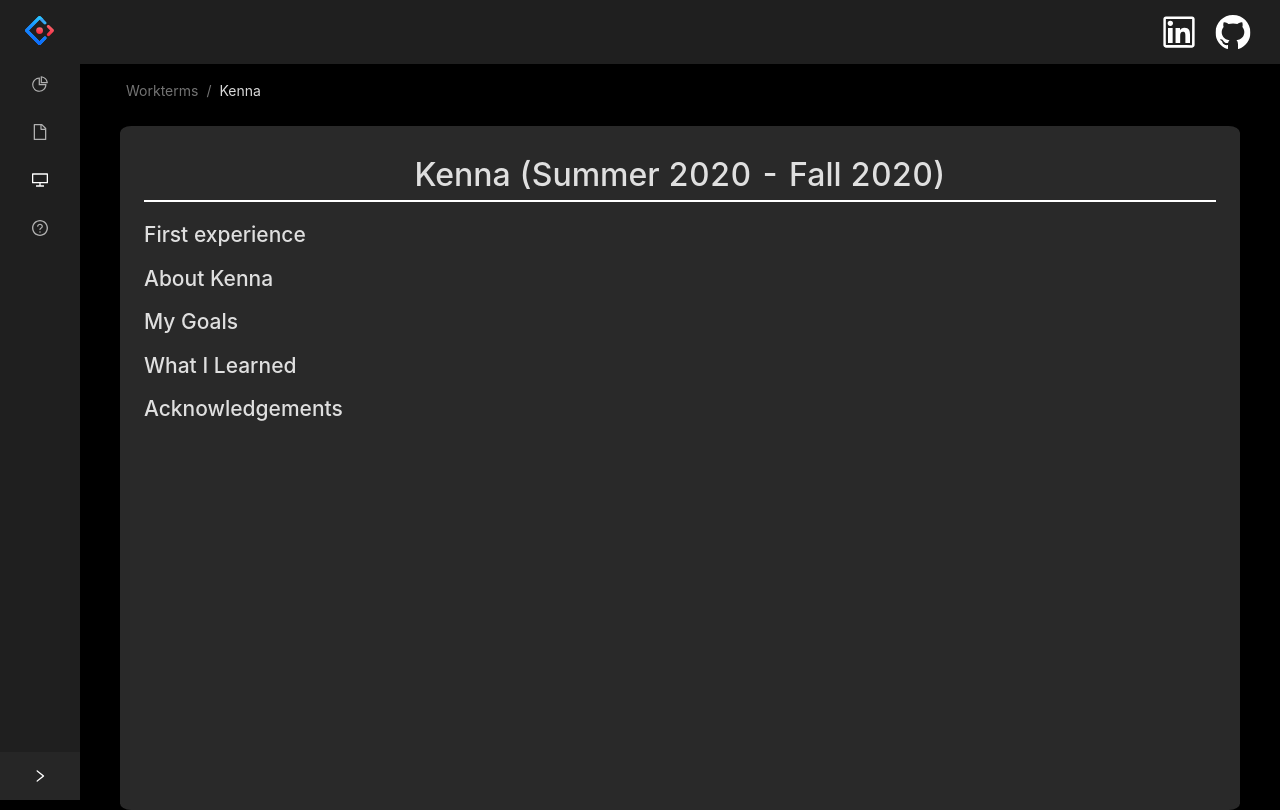
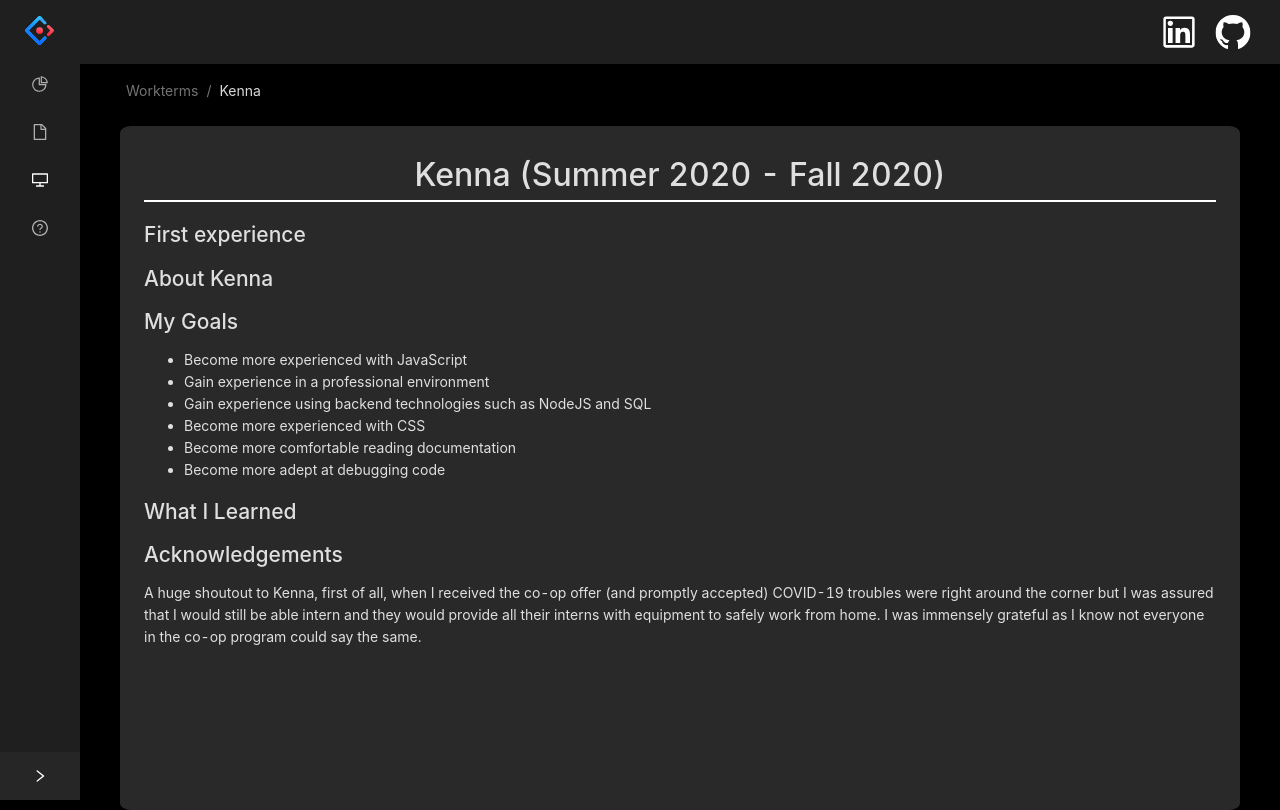
Before and after one commit to mbasak99/workterm-blog, a Next.js app: page /workterms/kenna in a window 1280 px wide. Built offline with nearby package versions, Linux system fonts and the light colour scheme.

Commit message:
Made progress for kenna work term page.

```diff
--- a/pages/workterms/kenna.js
+++ b/pages/workterms/kenna.js
@@ -1,4 +1,4 @@
-import Head from "next/head";
+import Head from 'next/head';
 
 export default function KennaTerm() {
   return (
@@ -15,12 +15,30 @@
       </div>
       <div>
         <h2>My Goals</h2>
+        <ul>
+          <li>Become more experienced with JavaScript</li>
+          <li>Gain experience in a professional environment</li>
+          <li>
+            Gain experience using backend technologies such as NodeJS and SQL
+          </li>
+          <li>Become more experienced with CSS</li>
+          <li>Become more comfortable reading documentation</li>
+          <li>Become more adept at debugging code</li>
+        </ul>
       </div>
       <div>
         <h2>What I Learned</h2>
       </div>
       <div>
         <h2>Acknowledgements</h2>
+        <p>
+          A huge shoutout to Kenna, first of all, when I received the co-op
+          offer (and promptly accepted) COVID-19 troubles were right around the
+          corner but I was assured that I would still be able intern and they
+          would provide all their interns with equipment to safely work from
+          home. I was immensely grateful as I know not everyone in the co-op
+          program could say the same.
+        </p>
       </div>
     </>
   );
```
